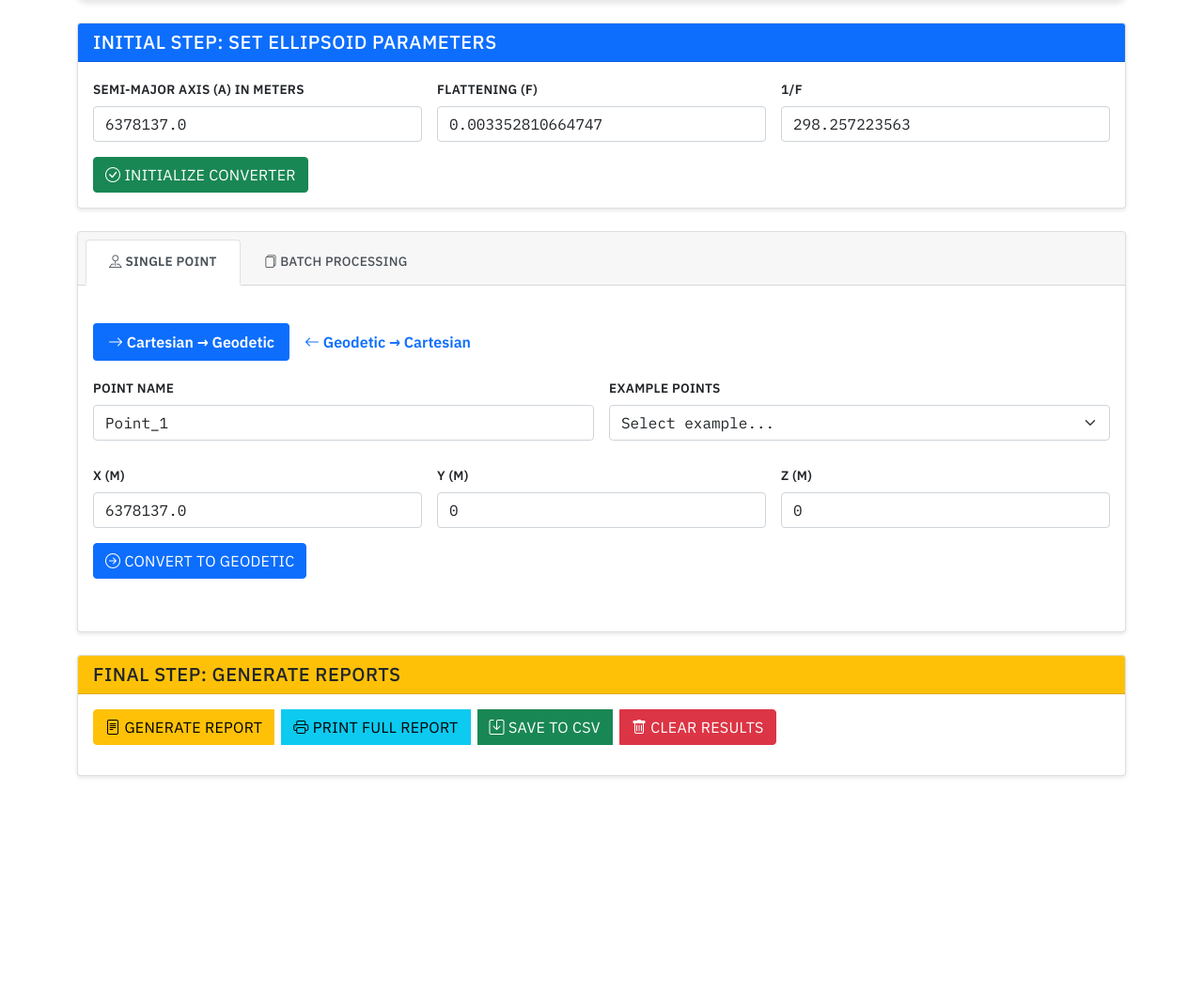
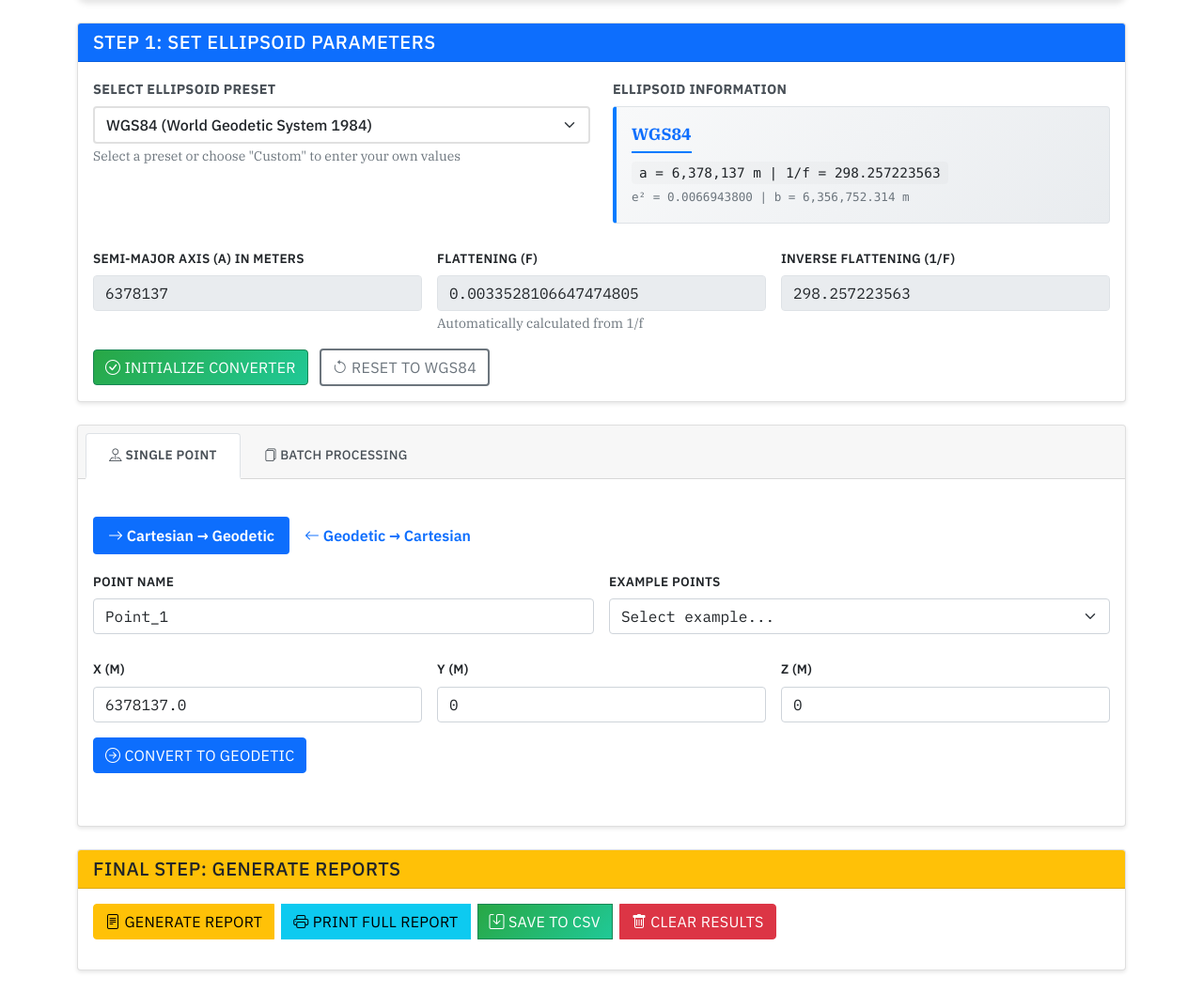
Before and after one commit to Arap-Chesulut/CartesianToGoedetic, a Flask app: page / in a window 1280 px wide. Shown: the part 259-1316 px from the top of the page at 94% size. Before the commit the page ends 1087 px from the top, so only its background shows below. Run offline with Flask 3, Linux system fonts and the light colour scheme; some libraries are stand-ins or nearby versions.

Commit message:
Enhanced ellipsoid preset system with WGS84, GRS80, Clarke1866, Bessel1841, Airy1830 presets and reset button

```diff
--- a/static/css/style.css
+++ b/static/css/style.css
@@ -293,3 +293,118 @@ code,
         font-family: var(--font-mono);
     }
 }
+
+/* Add to your existing style.css */
+
+/* Ellipsoid info panel */
+#ellipsoidInfo {
+    background: linear-gradient(135deg, #f8f9fa 0%, #e9ecef 100%);
+    border: 1px solid #dee2e6;
+    transition: all 0.3s ease;
+    min-height: 100px;
+}
+
+#ellipsoidInfo:hover {
+    box-shadow: 0 4px 8px rgba(0,123,255,0.1);
+    transform: translateY(-2px);
+}
+
+#ellipsoidName {
+    font-size: 1.1rem;
+    margin-bottom: 0.5rem;
+    display: inline-block;
+    padding-bottom: 0.25rem;
+    border-bottom: 2px solid transparent;
+}
+
+#ellipsoidName.text-primary {
+    border-bottom-color: #007bff;
+}
+
+#ellipsoidName.text-warning {
+    border-bottom-color: #ffc107;
+}
+
+#ellipsoidDetails {
+    font-size: 0.9rem;
+    line-height: 1.6;
+}
+
+#ellipsoidDetails .font-monospace {
+    background-color: rgba(0,0,0,0.02);
+    padding: 0.25rem 0.5rem;
+    border-radius: 4px;
+}
+
+/* Preset dropdown styling */
+#ellipsoidPreset {
+    background-color: white;
+    border: 2px solid #e0e0e0;
+    transition: all 0.3s ease;
+    font-family: var(--font-sans);
+    font-weight: 500;
+}
+
+#ellipsoidPreset:focus {
+    border-color: #007bff;
+    box-shadow: 0 0 0 0.2rem rgba(0,123,255,0.25);
+}
+
+#ellipsoidPreset option {
+    font-family: var(--font-sans);
+}
+
+/* Read-only input styling */
+input[readonly] {
+    background-color: #f8f9fa;
+    cursor: not-allowed;
+    opacity: 0.8;
+    border-color: #dee2e6;
+}
+
+input[readonly]:hover {
+    border-color: #ced4da;
+}
+
+input[readonly]:focus {
+    border-color: #dee2e6;
+    box-shadow: none;
+}
+
+/* Reset button */
+#resetToWGS84Btn {
+    transition: all 0.3s ease;
+    border-width: 2px;
+}
+
+#resetToWGS84Btn:hover {
+    background-color: #6c757d;
+    color: white;
+    border-color: #6c757d;
+    transform: translateY(-2px);
+}
+
+/* Small text for additional info */
+.small.text-muted {
+    font-size: 0.8rem;
+    margin-top: 0.25rem;
+    display: block;
+    font-family: var(--font-sans);
+}
+
+/* Enhanced form labels */
+.form-label.fw-bold {
+    color: #495057;
+    margin-bottom: 0.5rem;
+    font-size: 0.9rem;
+}
+
+/* Success button enhancement */
+.btn-success {
+    background: linear-gradient(135deg, #28a745, #20c997);
+    border: none;
+}
+
+.btn-success:hover {
+    background: linear-gradient(135deg, #218838, #1e7e34);
+}
--- a/static/js/main.js
+++ b/static/js/main.js
@@ -1487,3 +1487,139 @@ function showInfo(elementId, message) {
         element.style.display = 'block';
     }
 }
+// Add this new function for reset button
+function resetToWGS84() {
+    const presetSelect = document.getElementById('ellipsoidPreset');
+    if (presetSelect) {
+        presetSelect.value = 'wgs84';
+
+        // Trigger the preset update
+        const event = new Event('change', { bubbles: true });
+        presetSelect.dispatchEvent(event);
+    }
+
+    showInfo('initOutput', 'Reset to WGS84 ellipsoid parameters');
+}
+
+// Update the initEllipsoidPresets function with enhanced display
+function initEllipsoidPresets() {
+    // Get DOM elements
+    const ellipsoidPreset = document.getElementById('ellipsoidPreset');
+    const aInput = document.getElementById('a_value');
+    const fInput = document.getElementById('f_value');
+    const fInvInput = document.getElementById('f_inv_value');
+    const ellipsoidName = document.getElementById('ellipsoidName');
+    const ellipsoidDetails = document.getElementById('ellipsoidDetails');
+    const resetBtn = document.getElementById('resetToWGS84Btn');
+
+    // Add reset button listener
+    if (resetBtn) {
+        resetBtn.addEventListener('click', resetToWGS84);
+    }
+
+    // Function to update inputs based on preset
+    function updateFromPreset(presetKey) {
+        if (presetKey === 'custom') {
+            // Enable manual input
+            aInput.readOnly = false;
+            fInvInput.readOnly = false;
+            fInput.readOnly = true; // f is still auto-calculated from 1/f
+
+            // Update display
+            if (ellipsoidName) {
+                ellipsoidName.textContent = 'Custom Ellipsoid';
+                ellipsoidName.className = 'fw-bold text-warning';
+            }
+            if (ellipsoidDetails) {
+                ellipsoidDetails.innerHTML = 'Enter your own parameters below';
+            }
+            return;
+        }
+
+        // Get preset data
+        const preset = ellipsoidPresets[presetKey];
+        if (!preset) return;
+
+        // Update inputs
+        aInput.value = preset.a;
+        fInvInput.value = preset.f_inv;
+
+        // Calculate f from 1/f
+        const f = 1 / preset.f_inv;
+        fInput.value = f;
+
+        // Make a and 1/f read-only when preset is selected
+        aInput.readOnly = true;
+        fInvInput.readOnly = true;
+        fInput.readOnly = true;
+
+        // Update info display with more details
+        if (ellipsoidName) {
+            ellipsoidName.textContent = preset.name;
+            ellipsoidName.className = 'fw-bold text-primary';
+        }
+
+        if (ellipsoidDetails) {
+            // Calculate e² and b for display
+            const e2 = (2 * f - f * f).toFixed(10);
+            const b = (preset.a * (1 - f)).toFixed(3);
+
+            ellipsoidDetails.innerHTML = `
+                <span class="font-monospace">a = ${preset.a.toLocaleString()} m | 1/f = ${preset.f_inv}</span><br>
+                <small class="text-muted">e² = ${e2} | b = ${parseFloat(b).toLocaleString()} m</small>
+            `;
+        }
+    }
+
+    if (ellipsoidPreset) {
+        // Event listener for preset dropdown
+        ellipsoidPreset.addEventListener('change', function() {
+            updateFromPreset(this.value);
+        });
+
+        // Calculate f when 1/f changes (for custom mode)
+        fInvInput.addEventListener('input', function() {
+            if (ellipsoidPreset.value === 'custom') {
+                const f_inv = parseFloat(this.value) || 0;
+                if (f_inv > 0) {
+                    fInput.value = 1 / f_inv;
+                }
+            }
+        });
+
+        // Allow manual override of a in custom mode
+        aInput.addEventListener('focus', function() {
+            if (ellipsoidPreset.value !== 'custom') {
+                ellipsoidPreset.value = 'custom';
+                aInput.readOnly = false;
+                fInvInput.readOnly = false;
+                if (ellipsoidName) {
+                    ellipsoidName.textContent = 'Custom Ellipsoid';
+                    ellipsoidName.className = 'fw-bold text-warning';
+                }
+                if (ellipsoidDetails) {
+                    ellipsoidDetails.textContent = 'Enter your own parameters below';
+                }
+            }
+        });
+
+        // Allow manual override of 1/f in custom mode
+        fInvInput.addEventListener('focus', function() {
+            if (ellipsoidPreset.value !== 'custom') {
+                ellipsoidPreset.value = 'custom';
+                aInput.readOnly = false;
+                fInvInput.readOnly = false;
+                if (ellipsoidName) {
+                    ellipsoidName.textContent = 'Custom Ellipsoid';
+                    ellipsoidName.className = 'fw-bold text-warning';
+                }
+                if (ellipsoidDetails) {
+                    ellipsoidDetails.textContent = 'Enter your own parameters below';
+                }
+            }
+        });
+
+        // Initialize with WGS84
+        updateFromPreset('wgs84');
+    }
+}
--- a/templates/index.html
+++ b/templates/index.html
@@ -24,31 +24,61 @@
             </div>
         </div>
 
-        <!-- Step 1: Initialize Converter -->
+        <!-- Step 1: Initialize Converter with Ellipsoid Presets -->
         <div class="card mb-4">
             <div class="card-header bg-primary text-white">
-                <h5 class="mb-0">Initial Step: Set Ellipsoid Parameters</h5>
+                <h5 class="mb-0">Step 1: Set Ellipsoid Parameters</h5>
             </div>
             <div class="card-body">
+                <!-- Ellipsoid Preset Dropdown -->
+                <div class="row mb-4">
+                    <div class="col-md-6">
+                        <label class="form-label fw-bold">Select Ellipsoid Preset</label>
+                        <select class="form-select" id="ellipsoidPreset">
+                            <option value="custom">-- Custom (Manual Input) --</option>
+                            <option value="wgs84" selected>WGS84 (World Geodetic System 1984)</option>
+                            <option value="grs80">GRS80 (Geodetic Reference System 1980)</option>
+                            <option value="clarke1866">Clarke 1866 (North American Datum)</option>
+                            <option value="bessel1841">Bessel 1841 (Central Europe)</option>
+                            <option value="airy1830">Airy 1830 (Great Britain)</option>
+                        </select>
+                        <small class="text-muted">Select a preset or choose "Custom" to enter your own values</small>
+                    </div>
+                    <div class="col-md-6">
+                        <label class="form-label fw-bold">Ellipsoid Information</label>
+                        <div id="ellipsoidInfo" class="p-3 bg-light rounded" style="border-left: 4px solid #007bff;">
+                            <span id="ellipsoidName" class="fw-bold text-primary">WGS84</span><br>
+                            <span id="ellipsoidDetails" class="font-monospace">a = 6378137.0 m | 1/f = 298.257223563</span>
+                        </div>
+                    </div>
+                </div>
+
+                <!-- Parameter Input Fields -->
                 <div class="row g-3">
                     <div class="col-md-4">
                         <label class="form-label">Semi-major axis (a) in meters</label>
-                        <input type="number" class="form-control" id="a_value" value="6378137.0" step="any">
+                        <input type="number" class="form-control" id="a_value" value="6378137.0" step="any" readonly>
                     </div>
                     <div class="col-md-4">
                         <label class="form-label">Flattening (f)</label>
-                        <input type="number" class="form-control" id="f_value" value="0.003352810664747" step="any">
+                        <input type="number" class="form-control" id="f_value" value="0.003352810664747" step="any" readonly>
+                        <small class="text-muted">Automatically calculated from 1/f</small>
                     </div>
                     <div class="col-md-4">
-                        <label class="form-label">1/f</label>
-                        <input type="number" class="form-control" id="f_inv_value" value="298.257223563" step="any">
+                        <label class="form-label">Inverse Flattening (1/f)</label>
+                        <input type="number" class="form-control" id="f_inv_value" value="298.257223563" step="any" readonly>
                     </div>
                 </div>
+
                 <div class="mt-3">
                     <button class="btn btn-success" id="initBtn">
                         <i class="bi bi-check-circle"></i> Initialize Converter
                     </button>
+                    <button class="btn btn-outline-secondary ms-2" id="resetToWGS84Btn">
+                        <i class="bi bi-arrow-counterclockwise"></i> Reset to WGS84
+                    </button>
                 </div>
+
                 <div id="initOutput" class="alert alert-info mt-3" style="display: none;"></div>
             </div>
         </div>
@@ -145,7 +175,7 @@
                                         <option value="-90,0,0">South Pole</option>
                                         <option value="40.7166482294,-74.0025746873,-956.814">New York Area</option>
                                         <option value="51.4348173533,-0.439289627,-4917.165">London Area</option>
-                                        <option value="35.7238086883,139.6986805173,-5747.5392">Tokyo Area</option>
+                                        <option value="35.7238086883,139.698786805173,-5747.5392">Tokyo Area</option>
                                     </select>
                                 </div>
                             </div>
@@ -172,9 +202,8 @@
                         </div>
                     </div>
 
-                    <!-- Batch Processing Tab (unchanged) -->
+                    <!-- Batch Processing Tab -->
                     <div class="tab-pane fade" id="batch" role="tabpanel">
-                        <!-- ... existing batch processing content ... -->
                         <div class="mb-3">
                             <div class="form-check">
                                 <input class="form-check-input" type="radio" name="inputMethod" id="uploadRadio" checked>
```
